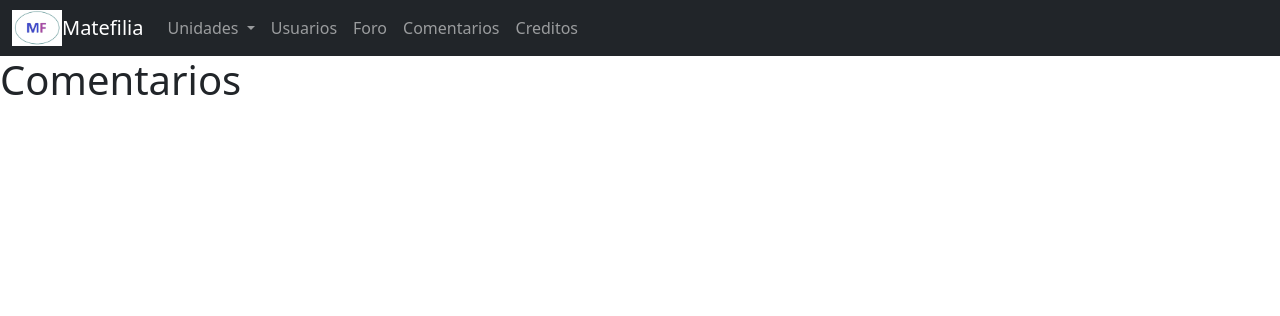
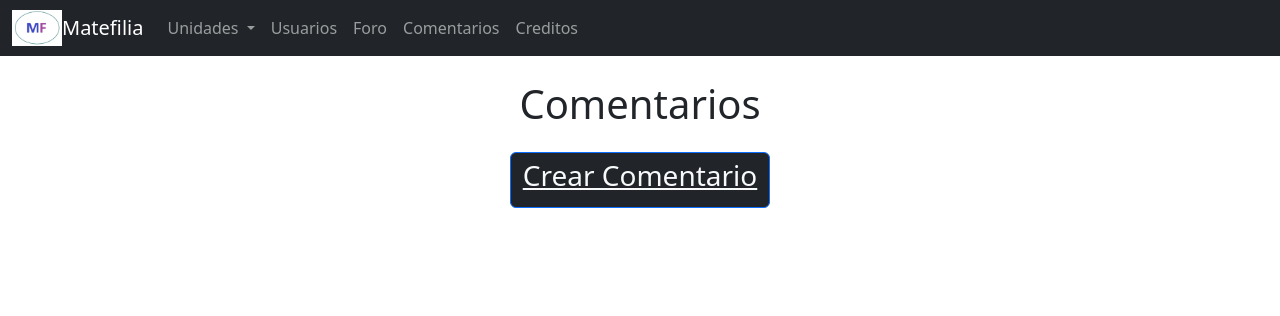
Before and after one commit to NicoLlasquen/G6-MF, a Django app: page /usuarios/Comentarios/ in a window 1280 px wide. Shown: the top 316 px of the page. Run offline with Django 4.2, Linux system fonts and the light colour scheme; data that the repository does not hold is empty.

Commit message:
he agregado las creaciones para foro y comentarios

```diff
--- a/aplicacion3/urls.py
+++ b/aplicacion3/urls.py
@@ -6,4 +6,6 @@ urlpatterns = [
     path('', views.usuarios, name='usuarios'),
     path('Foro/', views.foro, name='foro'),
     path('Comentarios/', views.comentarios, name='comentario'),
+    path('CrearForo/', views.crearForo, name='crearForo'),
+    path('CrearComentario/', views.crearComentario, name='crearComentario'),
 ]
--- a/aplicacion3/views.py
+++ b/aplicacion3/views.py
@@ -1,5 +1,6 @@
-from django.shortcuts import render
+from django.shortcuts import render, redirect
 from .models import Usuario, Foro, Comentarios
+from .formularios import Crear_publicacion, Crear_comentario
 
 
 def usuarios(request):
@@ -21,3 +22,22 @@ def comentarios(request):
     todoComentarios = Comentarios.objects.all()
 
     return render(request, 'ap3/comentarios.html', {'coment': todoComentarios})
+
+
+def crearForo(request):
+
+    if request.method == 'GET':
+        return render(request, 'ap3/crearForo.html', {'form': Crear_publicacion})
+    else:
+        Foro.objects.create(
+            titulo=request.POST['titulo'], texto=request.POST['texto'], usuario=request.POST['usuario'])
+        return redirect('foro')
+
+
+def crearComentario(request):
+
+    if request.method == 'GET':
+        return render(request, 'ap3/crearComentario.html', {'form': Crear_comentario})
+    else:
+        Comentarios.objects.create(texto=request.POST['texto'])
+        return redirect('comentario')
--- a/templates/ap3/comentarios.html
+++ b/templates/ap3/comentarios.html
@@ -1,6 +1,15 @@
 {% extends 'layout/base.html' %}{% block content %}
 <div>
-  <div><h1>Comentarios</h1></div>
+  <div class="container text-center my-4"><h1>Comentarios</h1></div>
+  <div class="container text-center my-4">
+    <button class="btn btn-primary bg-dark">
+      <h3>
+        <a class="text-light" href="{% url 'crearComentario' %}"
+          >Crear Comentario</a
+        >
+      </h3>
+    </button>
+  </div>
   <div>
     {% for coment in coment %}
     <div><h3>{{ coment.texto }}</h3></div>
--- a/templates/ap3/foro.html
+++ b/templates/ap3/foro.html
@@ -1,5 +1,10 @@
 {% extends 'layout/base.html' %}{% block content %}
 <div class="container text-center my-4"><h1>Foro</h1></div>
+<div class="container text-center my-4">
+  <button class="btn btn-primary bg-dark">
+    <a class="text-light" href="{% url 'crearForo' %}">Crear Publicación</a>
+  </button>
+</div>
 <div>
   <div class="col-md-4 offset-md-4">
     {% for foro in foro %}
```
Also changed, not shown: aplicacion3/formularios.py (added, +13 -0 lines), templates/ap3/crearComentario.html (added, +9 -0 lines), templates/ap3/crearForo.html (added, +9 -0 lines).
